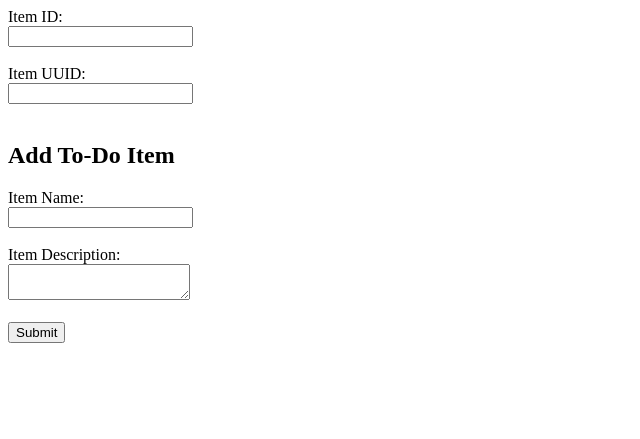
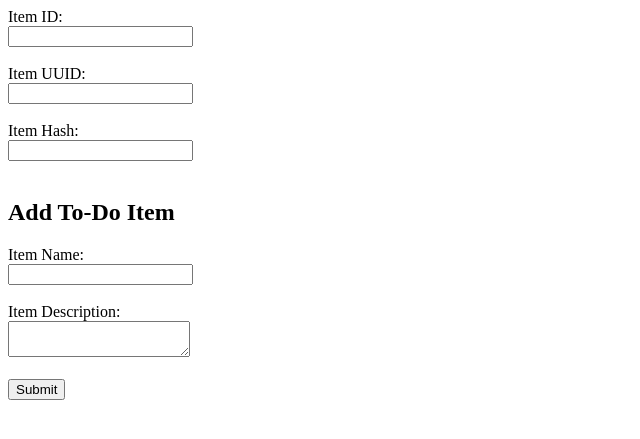
Before and after one commit to asimanandd/flask-assignment, a Flask app: template Templates/todo.html in a window 1280 px wide. Shown: the top 439 px of the page, without its empty margins (0-640 px from the left). Run offline with Flask 3, Linux system fonts and the light colour scheme; the template is opened without the code that fills it, so the values that code supplies are empty.

Commit message:
Added itemhash to the todo list

```diff
--- a/Templates/todo.html
+++ b/Templates/todo.html
@@ -10,6 +10,10 @@
 
     <label>Item UUID:</label><br>
     <input type="text" name="itemUUID" required><br><br>
+
+    <label>Item Hash:</label><br>
+    <input type="text" name="itemHash" required><br><br>
+
 
 
     <h2>Add To-Do Item</h2>
```
